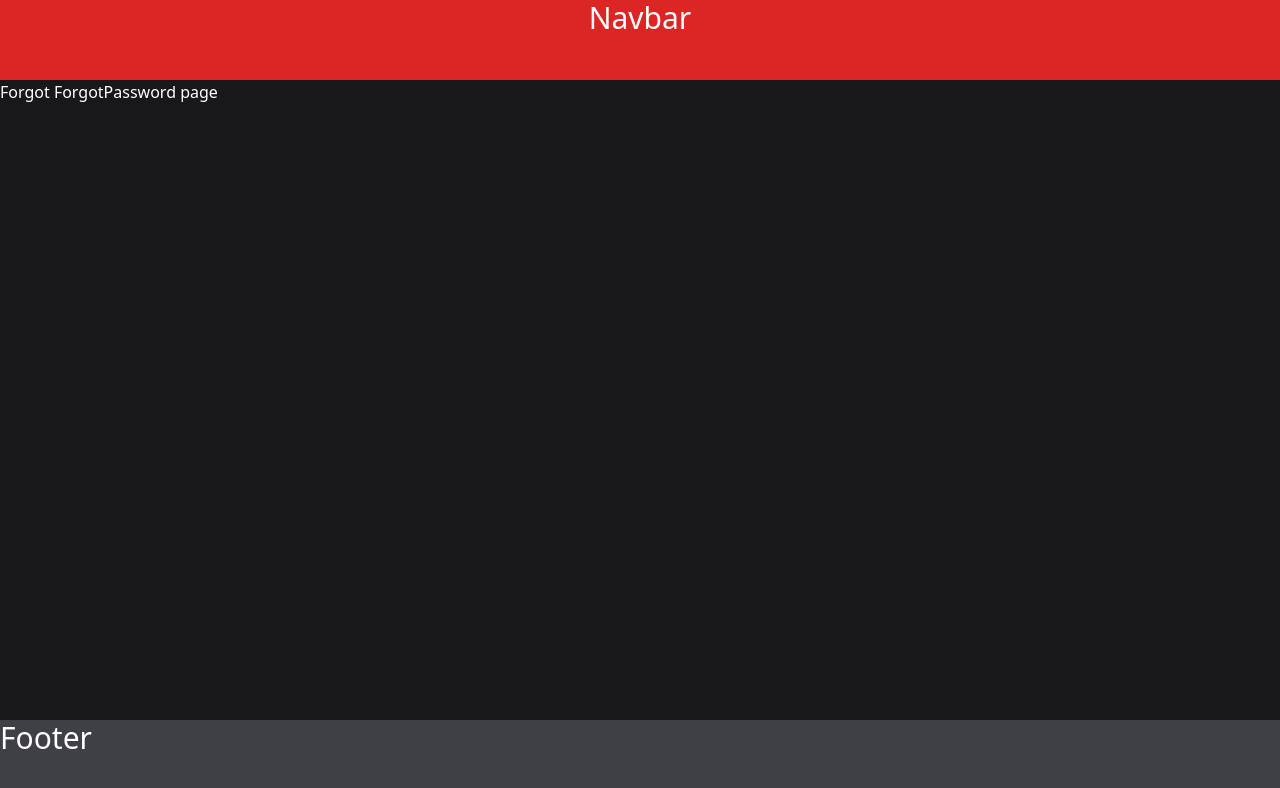
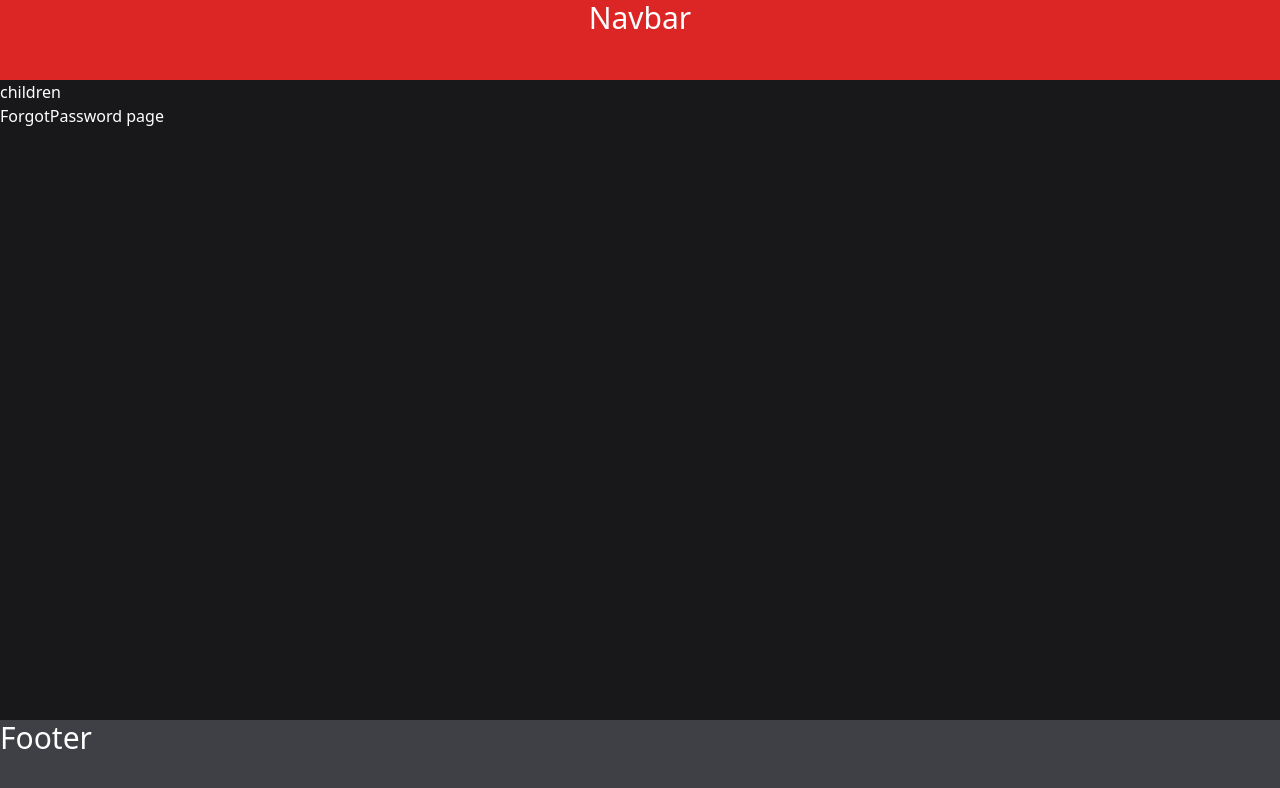
Before and after one commit to mannu-cyber/NextJs, a Next.js app in the folder routing/: page /forgot_password in a window 1280 px wide. Shown: the top 788 px of the page. Built offline with nearby package versions, Linux system fonts and the light colour scheme.

Commit message:
route group layout

```diff
--- a/routing/src/app/(auth)/forgot_password/page.jsx
+++ b/routing/src/app/(auth)/(with_auth)/forgot_password/page.jsx
@@ -1,8 +1,7 @@
 export default function ForgotPassword() {
   return (
     <div>
-      {" "}
-      <h1> Forgot ForgotPassword page</h1>
+      <h1> ForgotPassword page</h1>
     </div>
   );
 }
--- /dev/null
+++ b/routing/src/app/(auth)/(with_auth)/layout.jsx
@@ -0,0 +1,8 @@
+export default function WithAuth({ children }) {
+  return (
+    <div>
+      <h1>children {children}</h1>
+
+    </div>
+  );
+}
--- /dev/null
+++ b/routing/src/app/(auth)/(with_auth)/login/page.tsx
@@ -0,0 +1,7 @@
+export default function Login() {
+  return (
+    <div>
+      <h1 className="text-white"> Login page</h1>
+    </div>
+  );
+}
--- a/routing/src/app/(auth)/login/page.tsx
+++ /dev/null
@@ -1,8 +0,0 @@
-export default function Login() {
-    return (
-      <div>
-        {" "}
-        <h1> Login page</h1>
-      </div>
-    );
-  }
```
Also changed, not shown: routing/src/app/RTd/RTC.jsx (added, +10 -0 lines), routing/src/app/(auth)/(with_auth)/registration/page.jsx (renamed from routing/src/app/(auth)/registration/page.jsx), 2 other files (tests, documents, lock files or other folders).
